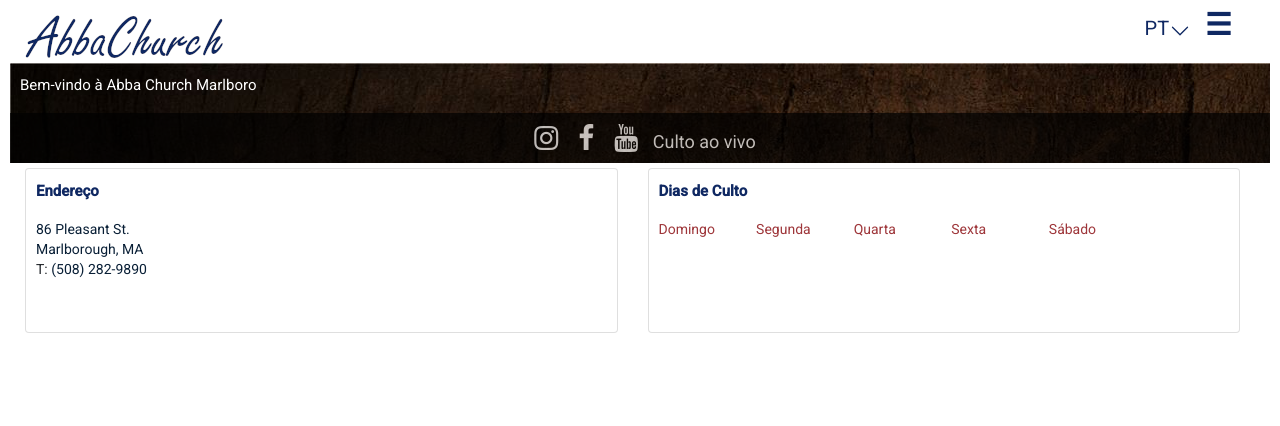
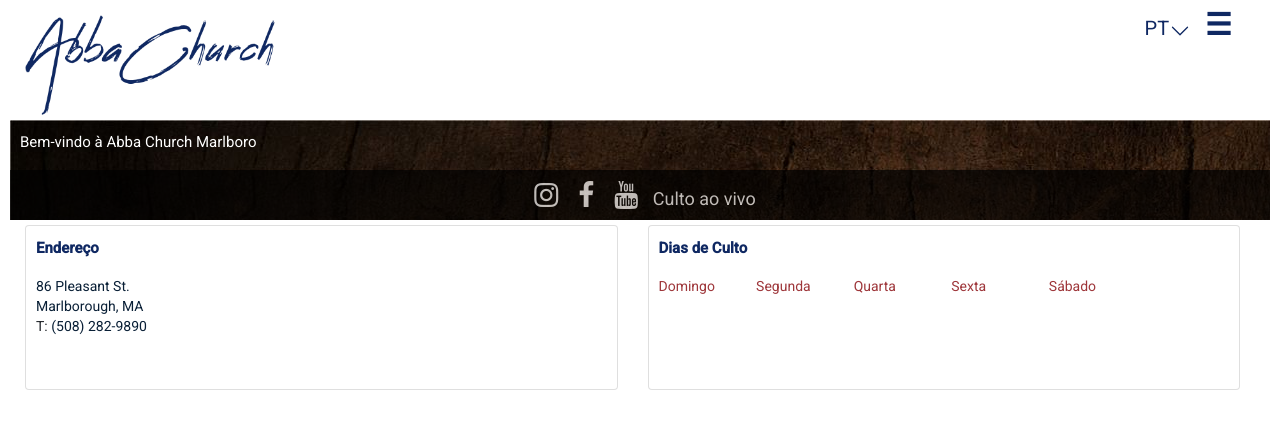
Before and after one commit to charris1030/abba-church-web, an Angular app in the folder abba-church-ui/: page /marlboro in a window 1280 px wide. Shown: the top 426 px of the page. Built offline with nearby package versions, Linux system fonts and the light colour scheme.

Commit message:
#new logo

```diff
--- a/abba-church-ui/src/app/app.component.html
+++ b/abba-church-ui/src/app/app.component.html
@@ -23,7 +23,8 @@
       <div class="col">
         <span class="abba-title">
         <a routerLink="/">
-          <img src="../assets/images/abba-church-logo.png" title="Abba-Church.org">
+               <img src="../assets/images/abba_church_logo.png" title="Abba-Church.org" class="logo">
+<!--          <img src="../assets/images/abba-church-logo.png" title="Abba-Church.org">-->
         </a>
       </span>
       </div>
--- a/abba-church-ui/src/app/app.component.scss
+++ b/abba-church-ui/src/app/app.component.scss
@@ -144,6 +144,10 @@
     margin-top: 5px !important;
 }
 
+.logo {
+  height: 100px;
+}
+
 .lang-options {
     position: absolute;
     top: 45px;
```
Also changed, not shown: abba-church-ui/src/assets/images/abba_church_logo.png (added).
